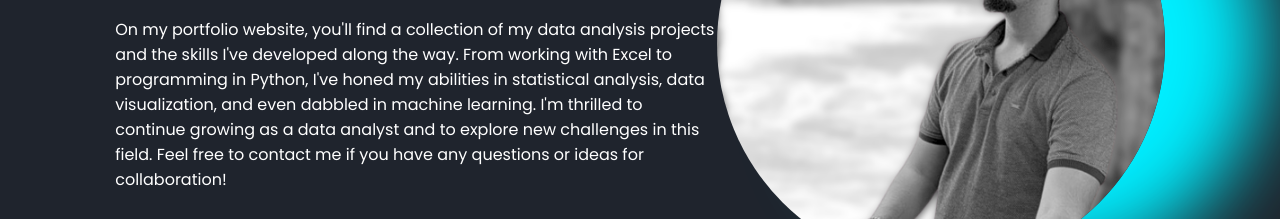
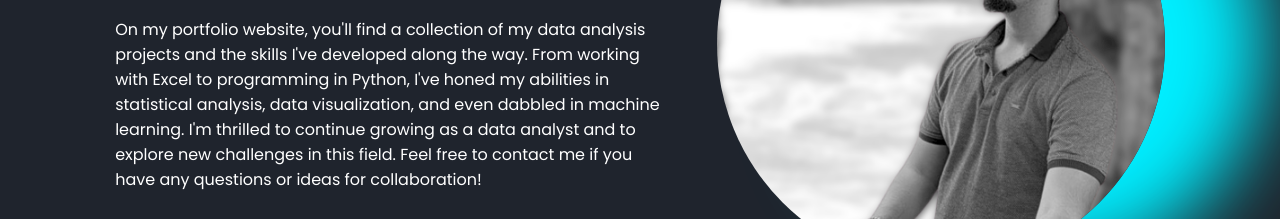
Before and after one commit to Astrasv/savyportfolio.github.io, a plain HTML site: page index.html in a window 1280 px wide. Shown: the part 394-613 px from the top of the page. Drawn offline with nearby package versions, Linux system fonts and the light colour scheme.

Commit message:
Padding commits

```diff
--- a/styles.css
+++ b/styles.css
@@ -150,6 +150,10 @@ section{
     display:flex;
     justify-content: center;
     align-items: center;
+}
+
+.home-content{
+    margin-right: 3.2em;
 }
 
 .home-content h3{
```
